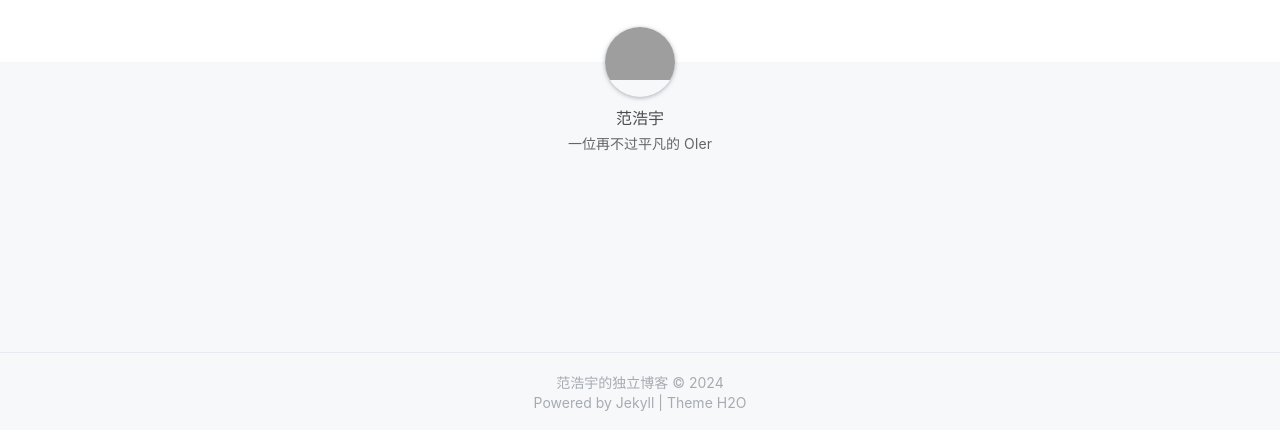
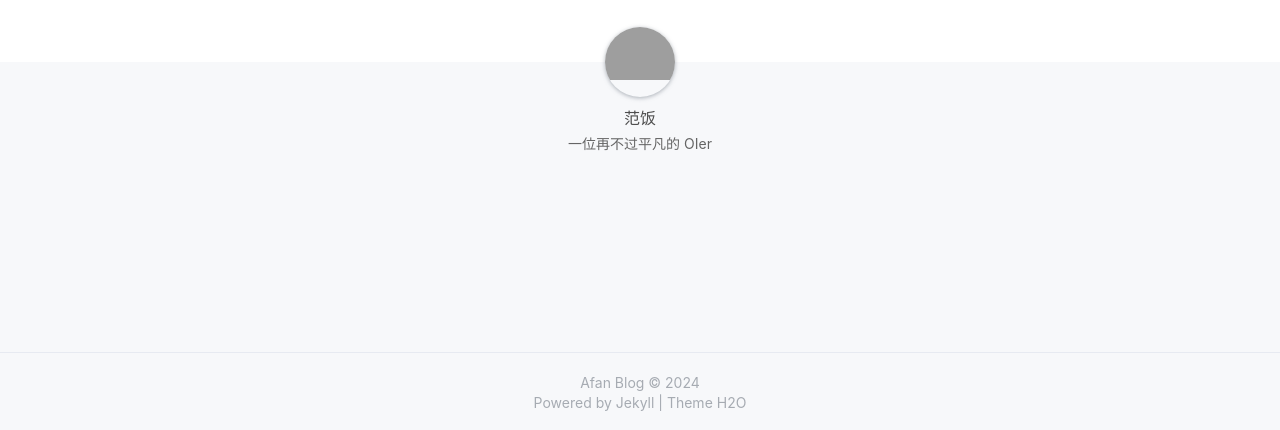
Before and after one commit to China-Fan/China-Fan.github.io, a Jekyll site: the page built from _posts/2024-12-15-Hello.md, in a window 1280 px wide and 900 px high, scrolled down 824 px. Shown: the part 467-897 px from the top of the window. Built offline with Jekyll 4.4.1, drawn with Linux system fonts in a browser that asks for light colours; nearby versions of some CDN libraries; a style sheet for code colours, icons or effects is not loaded; grey boxes are pictures that could not be loaded.

Commit message:
Update _config.yml

```diff
--- a/_config.yml
+++ b/_config.yml
@@ -1,7 +1,7 @@
 # Site settings 配置站点
-title: '范浩宇的独立博客'
+title: 'Afan Blog'
 description: '存活于互联网的边缘。Survive the edge of the internet.'
-keyword: '范浩宇, 范浩宇的独立博客, 范浩宇的博客, 前端, 前端开发, 前端博客, javascript, vuejs, nodejs, 设计'
+keyword: '范饭, Afan, 沐咕, ChinaFan, 范浩宇, OIer, 博客, 自建博客, H2O, 水'
 url: 'https://china-fan.github.io/' # your host
 
 # when build blog on server, if you don't need baseurl, you should leave this value blank.
@@ -24,7 +24,7 @@ footer:
   since: 2024
 
 # Author 配置博主信息
-author: '范浩宇'
+author: '范饭'
 nickname: 'Afan'
 bio: '一位再不过平凡的 OIer'
 avatar: 'https://cdn.luogu.com.cn/upload/usericon/695833.png'
```
